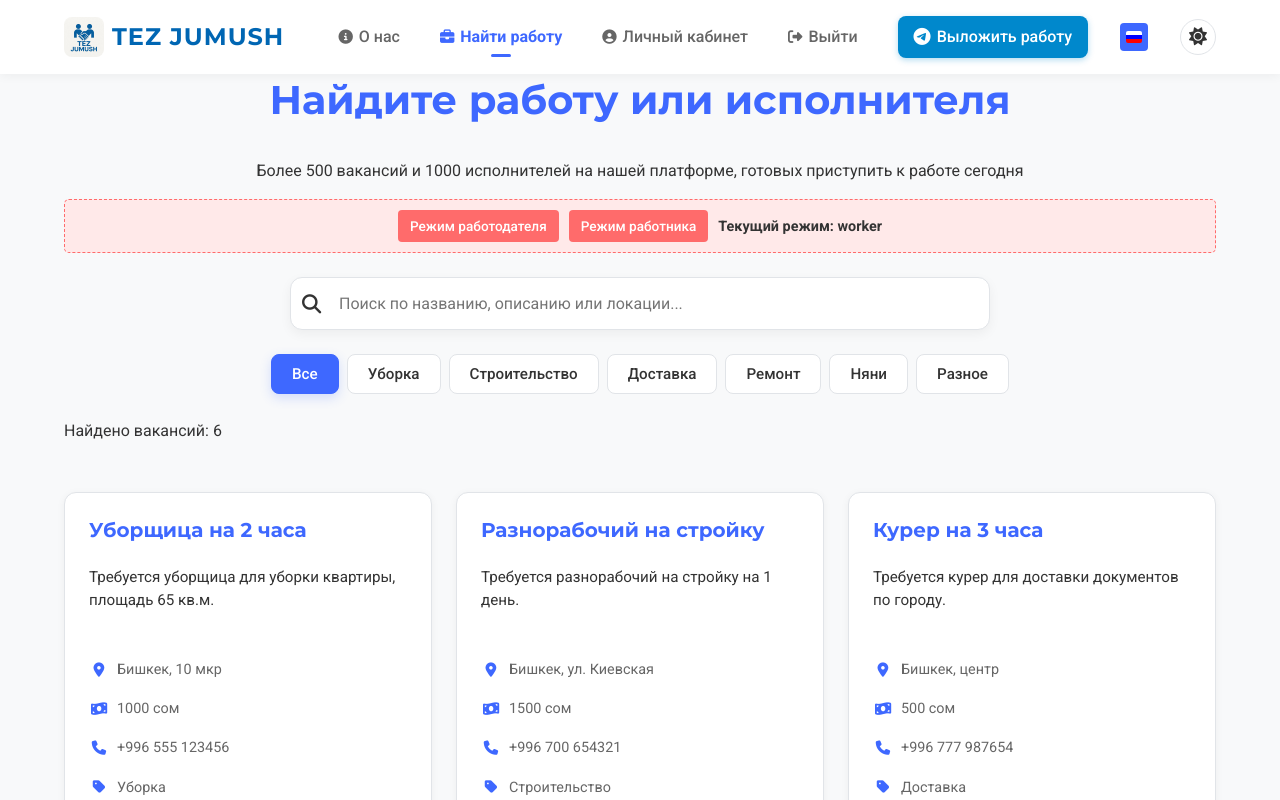
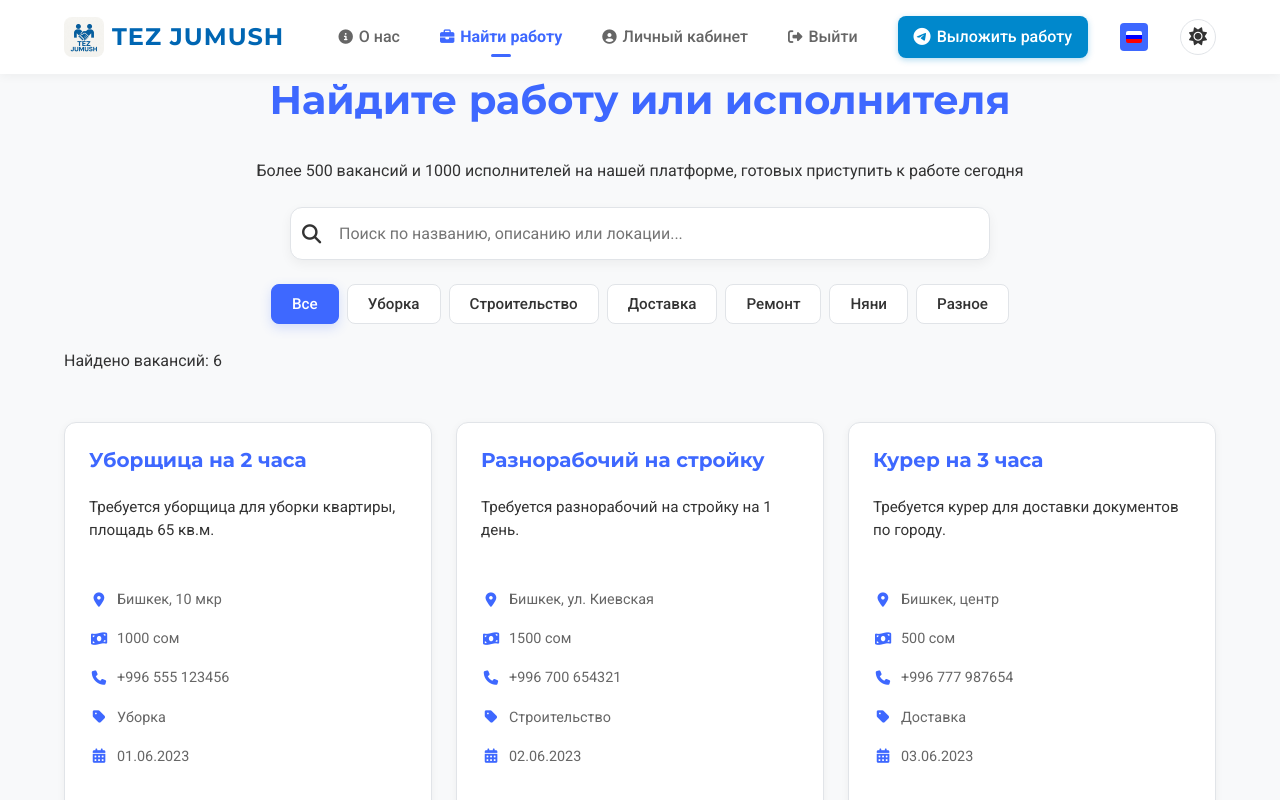
Before and after one commit to boynextdoor6666/Test, a Vue app: page /jobs in a window 1280 px wide. Shown: the top 800 px of the page. Built offline with nearby package versions, Linux system fonts and the light colour scheme; sample sign-in values are in the browser's storage.

Commit message:
corrected registration

```diff
--- a/src/App.vue
+++ b/src/App.vue
@@ -12,6 +12,21 @@ const { t, locale } = useI18n()
 onMounted(() => {
   // Инициализируем тему
   initTheme()
+
+  // Проверяем, если в localStorage сохранен тестовый пользователь Google, удаляем его
+  try {
+    const userData = localStorage.getItem('user')
+    if (userData) {
+      const user = JSON.parse(userData)
+      if (user.authProvider === 'google') {
+        // Если это тестовый пользователь Google, удаляем его из localStorage
+        localStorage.removeItem('user')
+        console.log('Тестовый пользователь Google был удален из localStorage')
+      }
+    }
+  } catch (error) {
+    console.error('Ошибка при проверке пользователя:', error)
+  }
 
   // Добавляем слушатель события изменения localStorage
   window.addEventListener('storage', handleStorageChange)
--- a/src/views/JobsView.vue
+++ b/src/views/JobsView.vue
@@ -239,37 +239,16 @@ const filteredJobs = computed(() => {
   })
 })
 
-// Функции для тестовой панели
+// Функции для установки режимов были удалены, т.к. они создавали эффект автологина
+// Добавляем пустые функции, чтобы не было ошибок типизации
 function setEmployerMode() {
-  isLoggedIn.value = true
-  userType.value = 'employer'
-
-  // Сохраним режим в localStorage для тестирования
-  const testUser = {
-    userType: 'employer',
-    name: 'Test Employer',
-  }
-  localStorage.setItem('user', JSON.stringify(testUser))
-
-  console.log('Режим работодателя активирован')
-  // Перезагрузим страницу, чтобы применить изменения
-  window.location.reload()
+  // Функционал был удален
+  alert('Функция отключена')
 }
 
 function setWorkerMode() {
-  isLoggedIn.value = true
-  userType.value = 'worker'
-
-  // Сохраним режим в localStorage для тестирования
-  const testUser = {
-    userType: 'worker',
-    name: 'Test Worker',
-  }
-  localStorage.setItem('user', JSON.stringify(testUser))
-
-  console.log('Режим работника активирован')
-  // Перезагрузим страницу, чтобы применить изменения
-  window.location.reload()
+  // Функционал был удален
+  alert('Функция отключена')
 }
 
 function setCategory(category: string) {
@@ -556,16 +535,7 @@ const handleApply = (job: Job) => {
           сегодня
         </p>
 
-        <!-- Временная панель для тестирования (удалить в продакшн) -->
-        <div class="test-panel">
-          <div class="test-buttons">
-            <button class="test-btn" @click="setEmployerMode()">Режим работодателя</button>
-            <button class="test-btn" @click="setWorkerMode()">Режим работника</button>
-            <span class="test-status"
-              >Текущий режим: {{ isLoggedIn ? userType : 'Не авторизован' }}</span
-            >
-          </div>
-        </div>
+        <!-- Тестовая панель была удалена -->
 
         <div class="search-section">
           <div class="search-container">
@@ -1294,41 +1264,5 @@ textarea.form-control {
   color: var(--primary-color-dark);
 }
 
-/* Стили для тестовой панели */
-.test-panel {
-  margin: 10px 0;
-  padding: 10px;
-  background-color: #ffe9e9;
-  border-radius: 5px;
-  border: 1px dashed #ff6b6b;
-}
-
-.test-buttons {
-  display: flex;
-  align-items: center;
-  justify-content: center;
-  gap: 10px;
-  flex-wrap: wrap;
-}
-
-.test-btn {
-  background-color: #ff6b6b;
-  color: white;
-  border: none;
-  padding: 8px 12px;
-  border-radius: 4px;
-  cursor: pointer;
-  font-size: 0.85rem;
-  transition: background-color 0.3s;
-}
-
-.test-btn:hover {
-  background-color: #ff5252;
-}
-
-.test-status {
-  font-weight: bold;
-  color: #333;
-  font-size: 0.9rem;
-}
+/* Стили для тестовой панели были удалены */
 </style>
```
